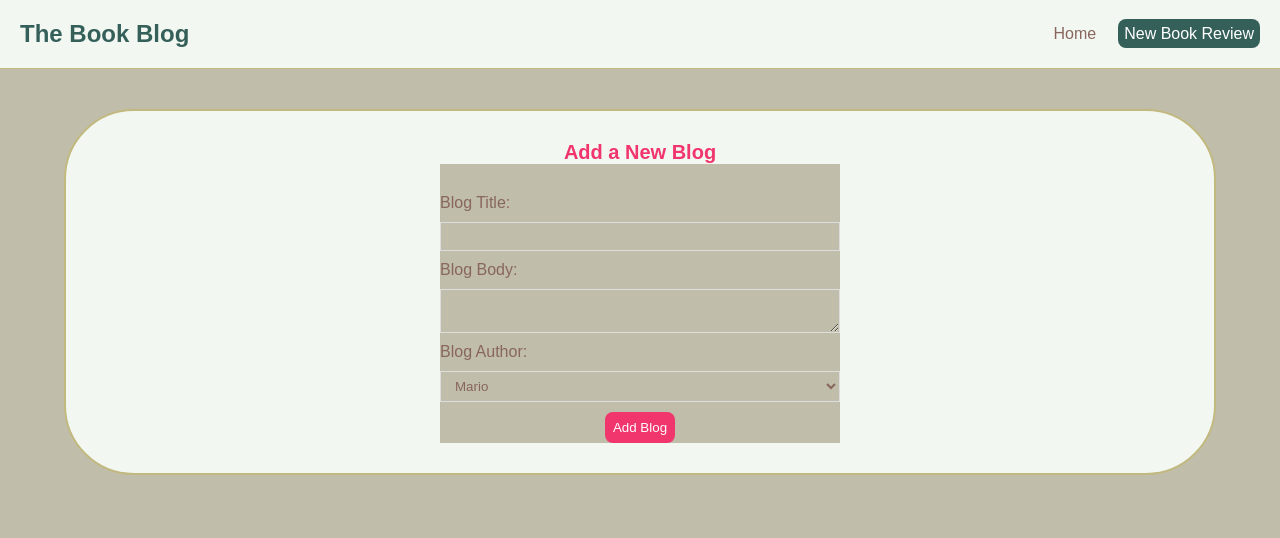
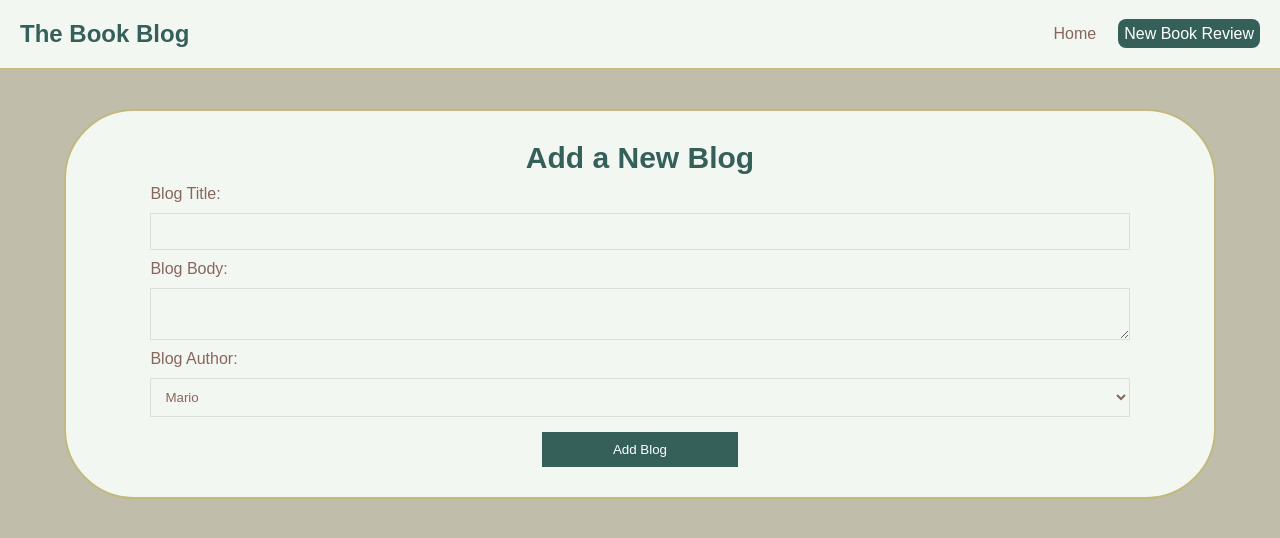
Before and after one commit to TabathaSlatton/Blog-Project, a React (Create React App) app: page /create in a window 1280 px wide. Shown: the top 538 px of the page. Built offline with nearby package versions, Linux system fonts and the light colour scheme; a web font is replaced by a local one.

Commit message:
styled create blog form

```diff
--- a/src/index.css
+++ b/src/index.css
@@ -62,7 +62,8 @@
 }
 
 .blog-preview p,
-h2 {
+h2,
+form {
   background-color: #f3f7f2;
 }
 
@@ -87,21 +88,23 @@ h2 {
 
 .blog-details h2 {
   font-size: 20px;
-  color: #3f97b9;
+  color: #35605a;
   font-size: 40px;
   margin-bottom: 3px;
+  padding-bottom: 10px;
 }
 .blog-details div {
-  /* margin: 20px 0; */
+  padding-top: 20px;
   background-color: #f3f7f2;
 }
 
 .blog-details p {
-  /* margin: 20px 0; */
+  padding-top: 20px;
   background-color: #f3f7f2;
+  font-size: 20px;
 }
 .blog-details button {
-  background: #4d92ca;
+  background: #35605a;
   color: #fff;
   border: 0;
   padding: 8px;
@@ -111,34 +114,42 @@ h2 {
 
 /* create form */
 .create {
-  max-width: 400px;
+  background-color: #f3f7f2;
+  max-width: 90%;
   margin: 0 auto;
   text-align: center;
 }
 .create label {
+  background-color: #f3f7f2;
   text-align: left;
   display: block;
+  padding-bottom: 10px;
+  padding-top: 10px;
 }
 .create h2 {
-  font-size: 20px;
-  color: #f1356d;
-  margin-bottom: 30px;
+  font-size: 30px;
+  color: #35605a;
+  /* margin-bottom: 30px; */
 }
 .create input,
 .create textarea,
 .create select {
   width: 100%;
-  padding: 6px 10px;
-  margin: 10px 0;
+  padding: 10px;
+  padding-bottom: 10px;
+
+  /* margin: 10px 0; */
   border: 1px solid #ddd;
+  background-color: #f3f7f2;
   box-sizing: border-box;
   display: block;
 }
 .create button {
-  background: #f1356d;
+  background: #35605a;
+  width: 20%;
+  margin-top: 15px;
   color: #fff;
-  border: 0;
-  padding: 8px;
-  border-radius: 8px;
+  border: none;
+  padding: 10px;
   cursor: pointer;
 }
```
